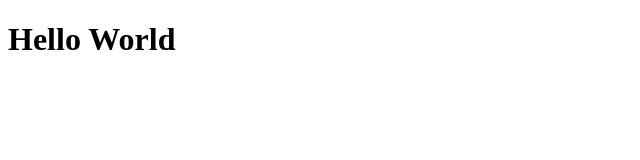
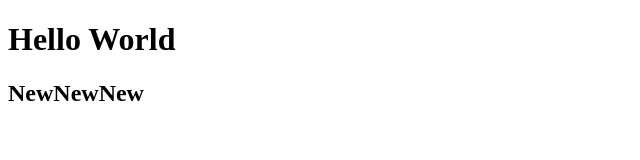
Before and after one commit to Dr-Monkey/netlify-demo, a plain HTML site: page index.html in a window 1280 px wide. Shown: the whole page, without its empty margins (0-640 px from the left). Drawn offline with Linux system fonts and the light colour scheme.

Commit message:
Updated HTMLasd

```diff
--- a/index.html
+++ b/index.html
@@ -8,5 +8,6 @@
 </head>
 <body>
     <h1>Hello World</h1>
+    <h2>NewNewNew</h2>
 </body>
 </html>
```
